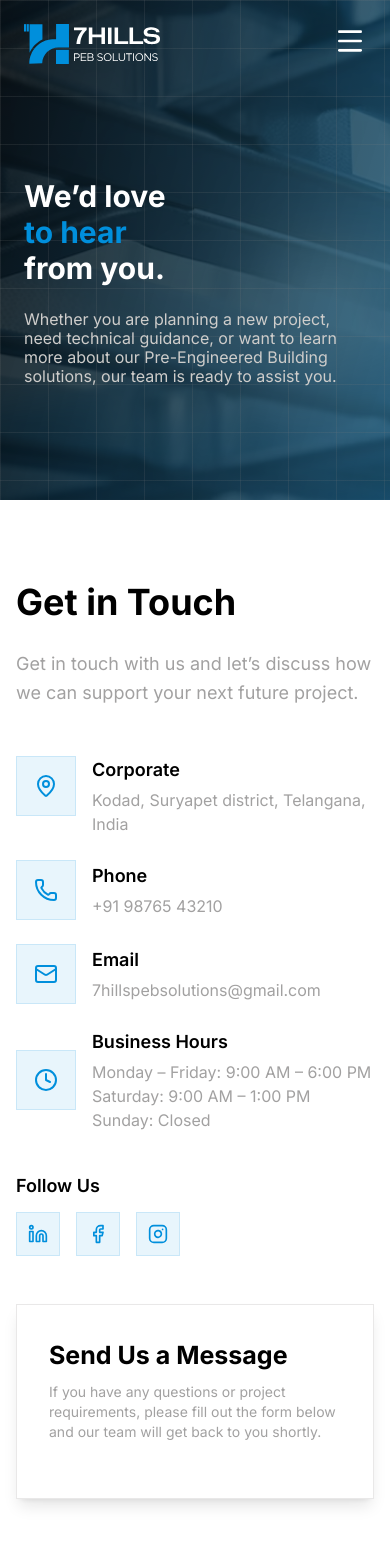
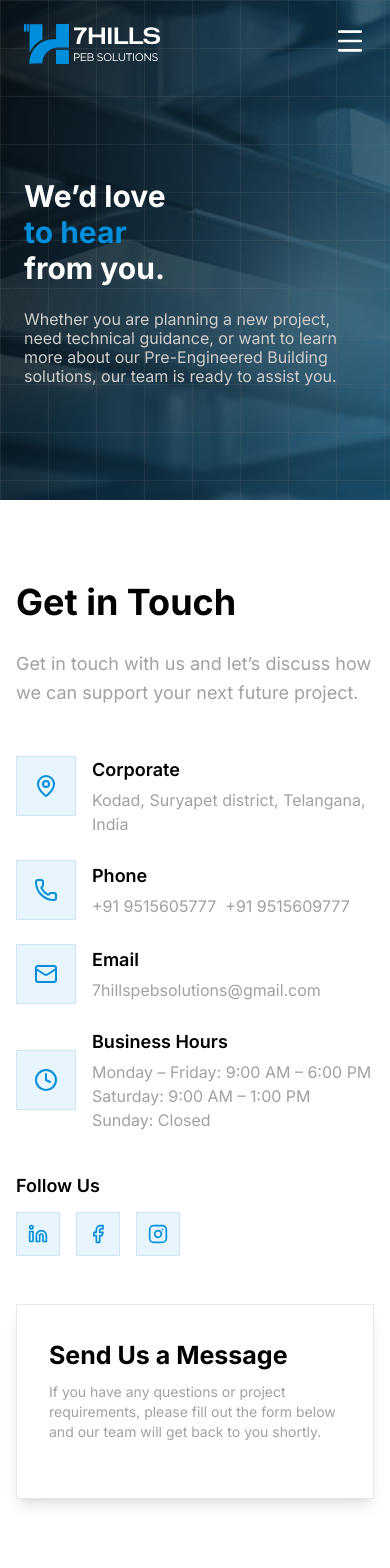
Before and after one commit to L2GlobalTech/7hillspeb, a Next.js app: page /contact-us in a window 390 px wide. Shown: the top 1568 px of the page. Built offline with nearby package versions, Linux system fonts and the light colour scheme.

Commit message:
Updated Phone numbers

```diff
--- a/components/Contact-Us/ContactUsForm.tsx
+++ b/components/Contact-Us/ContactUsForm.tsx
@@ -81,10 +81,16 @@ const ContactUsForm = () => {
                                 <div>
                                     <h5 className='text-lg text-black font-semibold mb-1 tracking-normal lg:tracking-[-4%]'>Phone</h5>
                                     <a
-                                        href="tel:+919876543210"
+                                        href="tel:+919515605777"
                                         className='text-[#A2A1A1] tracking-normal lg:tracking-[-4%] hover:text-primary transition-colors inline-block'
                                     >
-                                        +91 98765 43210
+                                        +91 9515605777
+                                    </a>, {" "}
+                                    <a
+                                        href="tel:+919515609777"
+                                        className='text-[#A2A1A1] tracking-normal lg:tracking-[-4%] hover:text-primary transition-colors inline-block'
+                                    >
+                                        +91 9515609777
                                     </a>
                                 </div>
                             </motion.div>
--- a/components/Footer/Footer.tsx
+++ b/components/Footer/Footer.tsx
@@ -124,12 +124,21 @@ const Footer = () => {
                             </li>
                             <li className='flex items-center gap-3 group'>
                                 <Phone className='w-5 h-5 text-[#1C9BE0] shrink-0' />
-                                <a
-                                    href="tel:+919876543210"
-                                    className='text-white/50 text-sm hover:text-white transition-colors'
-                                >
-                                    +91 98765 43210
-                                </a>
+                                <div className='flex items-center gap-1'>
+                                    <a
+                                        href="tel:+919515605777"
+                                        className='text-white/50 text-sm hover:text-white transition-colors'
+                                    >
+                                        +91 9515605777
+                                    </a>
+                                    <span className='text-white/50 hover:text-white transition-colors'>,</span>
+                                    <a
+                                        href="tel:+919515609777"
+                                        className='text-white/50 text-sm hover:text-white transition-colors'
+                                    >
+                                        +91 9515609777
+                                    </a>
+                                </div>
                             </li>
                             <li className='flex items-center gap-3 group'>
                                 <Mail className='w-5 h-5 text-[#1C9BE0] shrink-0' />
@@ -156,7 +165,7 @@ const Footer = () => {
                 >
                     <p>© 2026 7Hills PEB. All Rights Reserved.</p>
                     <p className='flex items-center gap-1'>
-                        Made with <Heart className='w-3 h-3 text-red-500 fill-red-500 animate-[heartbeat_1s_ease-in-out_infinite]' /> by <span className='text-white font-medium underline decoration-white/30 hover:decoration-white transition-all cursor-pointer'>Ascendtis</span>.
+                        Made with <Heart className='w-3 h-3 text-red-500 fill-red-500 animate-[heartbeat_1s_ease-in-out_infinite]' /> by <Link href="https://ascendtis.com" target="_blank" className='text-white font-medium underline decoration-white/30 hover:decoration-white transition-all cursor-pointer'>Ascendtis.</Link>
                     </p>
                 </motion.div>
             </div>
```
